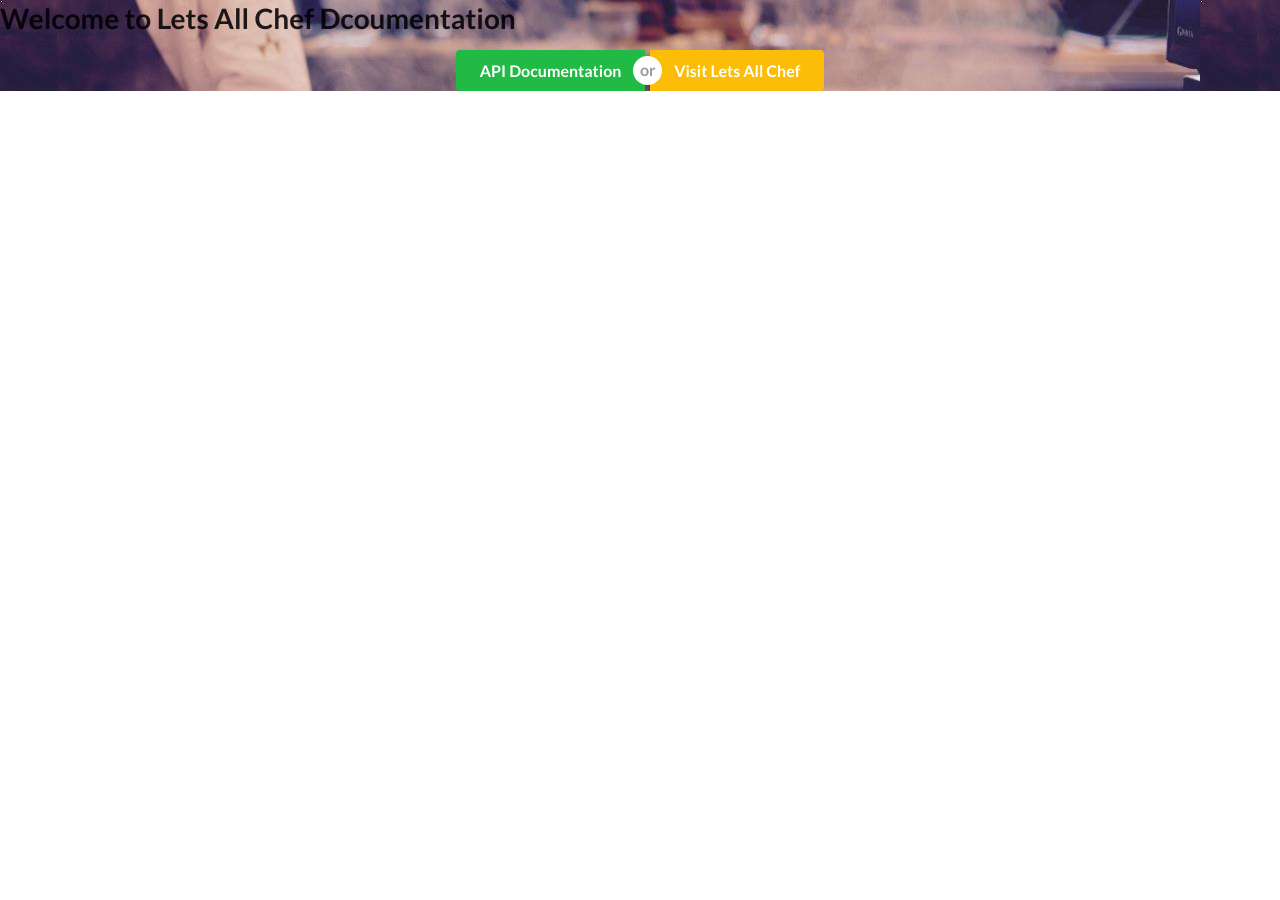
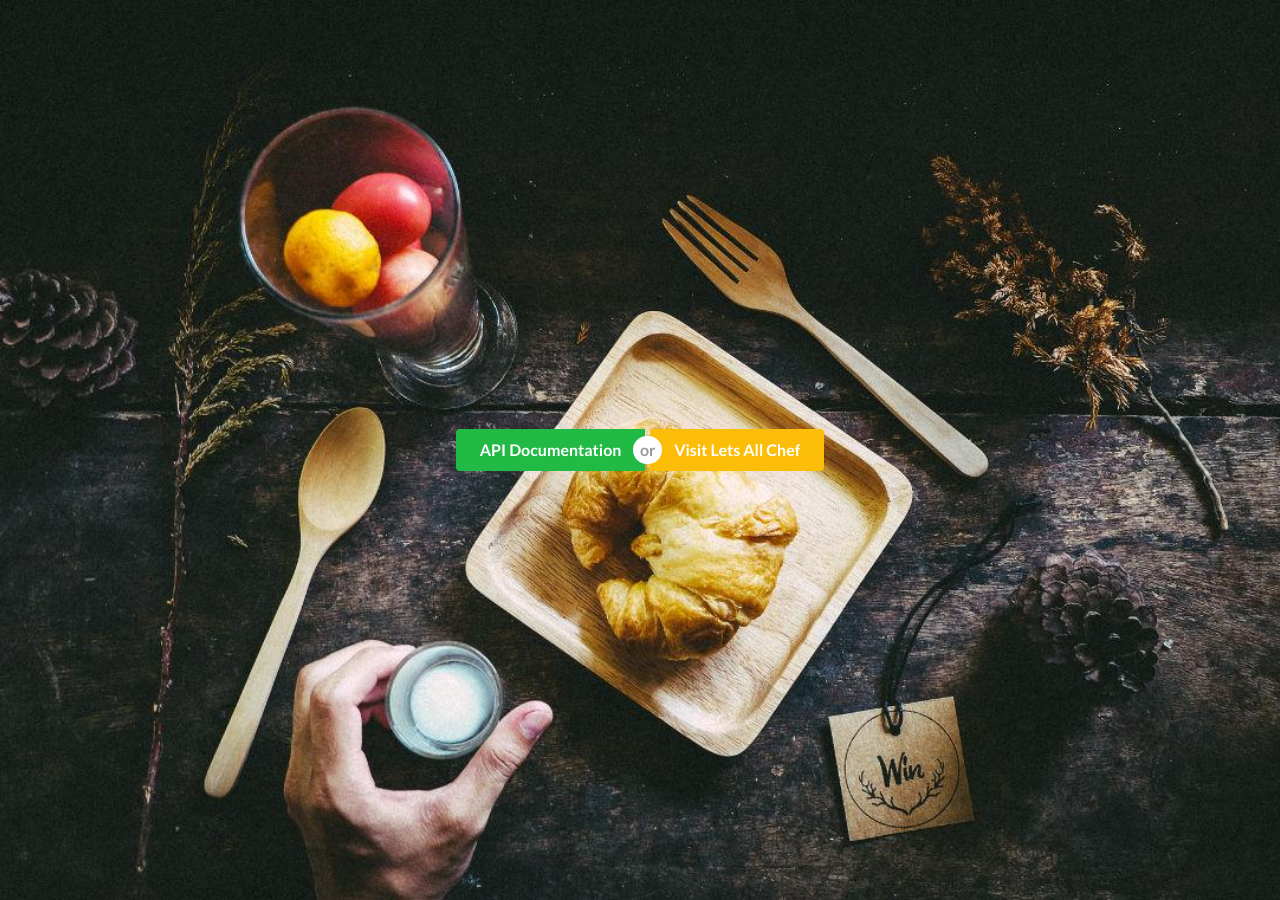
Before and after one commit to letsallchef/docs, a Jekyll site: the page built from index.html, in a window 1280 px wide. Built offline with Jekyll 4.4.1, drawn with Linux system fonts in a browser that asks for light colours.

Commit message:
redesigns homepage

```diff
--- a/assets/css/style.css
+++ b/assets/css/style.css
@@ -21,3 +21,14 @@ header.page-head{
 .ui.table .required{
 	color: #2A2;
 }
+
+#home-page{
+	height: 100%;
+	background-image: url('../img/lets-all-chef-drink-recipe.jpeg');
+	background-size: cover;
+	background-position: center center;
+	margin: 0px;
+}
+#home-page .column{
+	max-width: 450px;
+}
--- a/index.html
+++ b/index.html
@@ -1,13 +1,22 @@
 ---
-layout: default
+permalink: '/'
 ---
-<header style="background-image: url('{{ site.baseurl }}/uploads/pages/letsallchef-kitchen.jpg');">
-	<h1>Welcome to {{ site.title }} Dcoumentation</h1>
-	<div class="ui center aligned container">
-		<div class="ui large buttons">
-			<a href="api-modules" class="ui green button">API Documentation</a>
-			<div class="or"></div>
-			<a href="http://letsallchef.github.io" class="ui yellow button">Visit Lets All Chef</a>
+
+<!DOCTYPE html>
+<html>
+{% include head.html %}
+<body>
+<!-- 	<header style="background-image: url('{{ site.baseurl }}/uploads/pages/letsallchef-kitchen.jpg');">
+		<h1>Welcome to {{ site.title }} Dcoumentation</h1> -->
+		<div class="ui middle aligned center aligned grid" id="home-page">
+			<div class="column">
+				<div class="ui large buttons">
+					<a href="api-modules" class="ui green button">API Documentation</a>
+					<div class="or"></div>
+					<a href="http://letsallchef.github.io" class="ui yellow button">Visit Lets All Chef</a>
+				</div>
+			</div>
 		</div>
-	</div>
-</header>
+	<!-- </header> -->
+</body>
+</html>
```
Also changed, not shown: assets/img/lets-all-chef-drink-recipe.jpeg (added).
